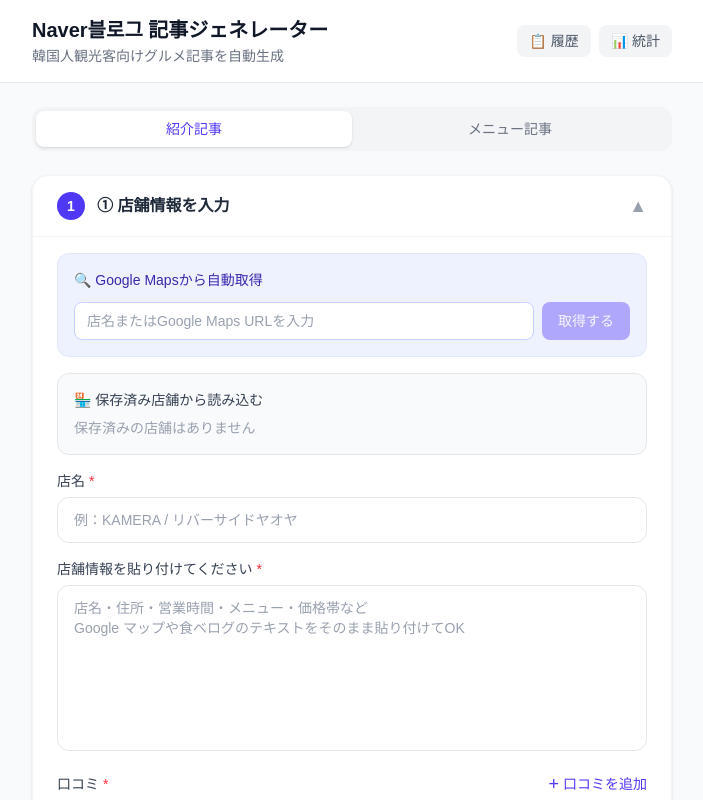
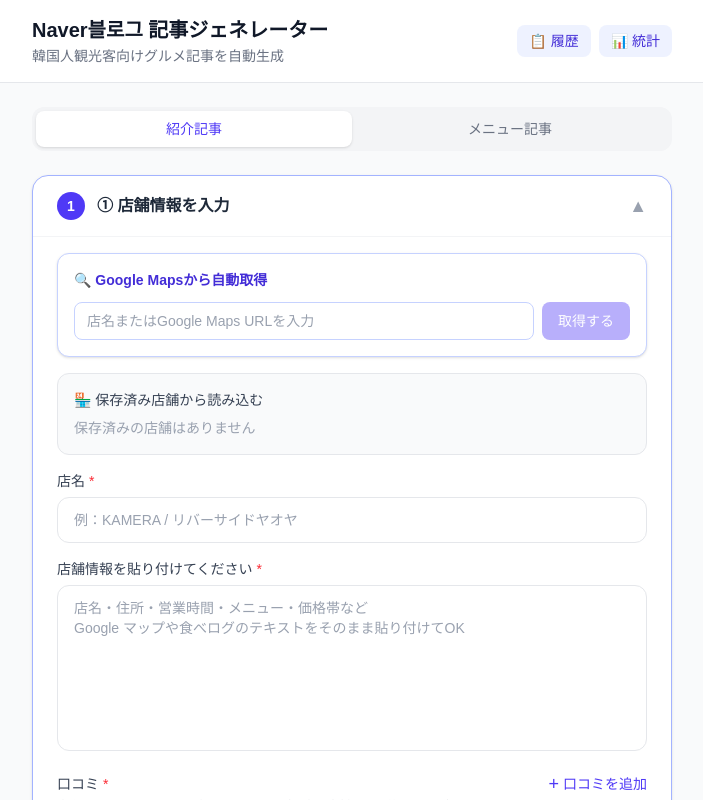
Before and after one commit to kanekohirokijp-dot/article-bot, a Next.js app: page / in a window 1280 px wide. Shown: the top 800 px of the page, without its empty margins (288-991 px from the left). Built offline with nearby package versions, Linux system fonts and the light colour scheme.

Commit message:
improve UI for both article modes

```diff
--- a/app/page.tsx
+++ b/app/page.tsx
@@ -705,13 +705,21 @@ export default function Home() {
           <div className="flex items-center gap-2">
             <button
               onClick={() => { setHistory(lsGetHistory()); setViewingHistory(null); setShowHistory(true); }}
-              className="flex items-center gap-1.5 text-sm font-medium text-gray-600 hover:text-gray-900 bg-gray-100 hover:bg-gray-200 px-3 py-1.5 rounded-lg transition-colors"
+              className={`flex items-center gap-1.5 text-sm font-medium px-3 py-1.5 rounded-lg transition-colors ${
+                articleMode === "menu"
+                  ? "text-pink-700 bg-pink-50 hover:bg-pink-100"
+                  : "text-indigo-700 bg-indigo-50 hover:bg-indigo-100"
+              }`}
             >
               📋 履歴
             </button>
             <button
               onClick={() => { setStats(lsGetStats()); setShowStats(true); }}
-              className="flex items-center gap-1.5 text-sm font-medium text-gray-600 hover:text-gray-900 bg-gray-100 hover:bg-gray-200 px-3 py-1.5 rounded-lg transition-colors"
+              className={`flex items-center gap-1.5 text-sm font-medium px-3 py-1.5 rounded-lg transition-colors ${
+                articleMode === "menu"
+                  ? "text-pink-700 bg-pink-50 hover:bg-pink-100"
+                  : "text-indigo-700 bg-indigo-50 hover:bg-indigo-100"
+              }`}
             >
               📊 統計
             </button>
@@ -750,8 +758,9 @@ export default function Home() {
             <div className="px-6 py-4 border-b border-gray-100">
               <p className="font-semibold text-gray-800">📋 メニュー情報を入力</p>
             </div>
-            <div className="px-6 pb-6 pt-4 space-y-4">
-              <div>
+            <div className="px-6 pb-6 pt-4 space-y-3">
+              {/* Card 1: 店舗名 */}
+              <div style={{ border: "0.5px solid #e5e7eb", borderRadius: "12px", padding: "16px" }}>
                 <label className="block text-sm font-medium text-gray-700 mb-1.5">
                   店舗名
                   <span className="text-red-500 ml-1">*</span>
@@ -764,7 +773,8 @@ export default function Home() {
                   className="w-full rounded-xl border border-gray-200 px-4 py-3 text-sm text-gray-800 placeholder-gray-400 focus:outline-none focus:ring-2 focus:ring-pink-400"
                 />
               </div>
-              <div>
+              {/* Card 2: メニュー情報 */}
+              <div style={{ border: "0.5px solid #e5e7eb", borderRadius: "12px", padding: "16px" }}>
                 <label className="block text-sm font-medium text-gray-700 mb-1.5">
                   メニュー情報
                   <span className="text-red-500 ml-1">*</span>
@@ -777,7 +787,8 @@ export default function Home() {
                   className="w-full rounded-xl border border-gray-200 px-4 py-3 text-sm text-gray-800 placeholder-gray-400 focus:outline-none focus:ring-2 focus:ring-pink-400 resize-none"
                 />
               </div>
-              <div>
+              {/* Card 3: 紹介記事URL */}
+              <div style={{ border: "0.5px solid #e5e7eb", borderRadius: "12px", padding: "16px" }}>
                 <label className="block text-sm font-medium text-gray-700 mb-1.5">
                   紹介記事のURL（任意・後から追加可）
                 </label>
@@ -790,7 +801,8 @@ export default function Home() {
                 />
                 <p className="text-xs text-gray-400 mt-1.5">紹介記事を公開したら、このURLをメニュー記事の本文に自動で挿入します</p>
               </div>
-              <div>
+              {/* Card 4: 店舗基本情報 */}
+              <div style={{ border: "0.5px solid #e5e7eb", borderRadius: "12px", padding: "16px" }}>
                 <label className="block text-sm font-medium text-gray-700 mb-1.5">
                   店舗基本情報
                   <span className="text-red-500 ml-1">*</span>
@@ -817,7 +829,7 @@ export default function Home() {
 
         {/* Step 1 */}
         {articleMode === "intro" && (
-        <section className="bg-white rounded-2xl shadow-sm border border-gray-100 overflow-hidden">
+        <section className={`bg-white rounded-2xl shadow-sm overflow-hidden transition-colors ${step === 1 ? "border border-indigo-300" : "border border-gray-100"}`}>
           <button
             className="w-full text-left px-6 py-4 flex items-center justify-between"
             onClick={() => setStep(step === 1 ? 0 : 1)}
@@ -834,8 +846,8 @@ export default function Home() {
           {step === 1 && (
             <div className="px-6 pb-6 space-y-4 border-t border-gray-100 pt-4">
               {/* Google Maps auto-fetch */}
-              <div className="rounded-xl border border-indigo-100 p-4 bg-indigo-50 space-y-3">
-                <p className="text-sm font-medium text-indigo-800">🔍 Google Mapsから自動取得</p>
+              <div className="rounded-xl border border-indigo-200 p-4 bg-white space-y-3 shadow-sm">
+                <p className="text-sm font-bold text-indigo-700">🔍 Google Mapsから自動取得</p>
                 <div className="flex gap-2">
                   <input
                     type="text"
@@ -1038,7 +1050,7 @@ export default function Home() {
 
         {/* Step 2 */}
         {articleMode === "intro" && (
-        <section className="bg-white rounded-2xl shadow-sm border border-gray-100 overflow-hidden">
+        <section className={`bg-white rounded-2xl shadow-sm overflow-hidden transition-colors ${step === 2 ? "border border-indigo-300" : "border border-gray-100"}`}>
           <button
             className="w-full text-left px-6 py-4 flex items-center justify-between"
             onClick={() => setStep(step === 2 ? 0 : 2)}
@@ -1135,10 +1147,18 @@ export default function Home() {
 
             {/* Section 1a: Fixed title for menu mode */}
             {articleMode === "menu" && menuFixedTitle && !isLoading && (
-              <section className="bg-white rounded-2xl shadow-sm border border-gray-100 overflow-hidden">
-                <div className="px-6 py-4 flex items-center gap-3">
-                  <span className="text-sm text-gray-500 whitespace-nowrap">📌 タイトル：</span>
-                  <p className="flex-1 text-sm font-medium text-gray-800 leading-relaxed">{menuFixedTitle.title}</p>
+              <div
+                className="flex items-center gap-3"
+                style={{
+                  background: "#f9fafb",
+                  border: "0.5px solid #e5e7eb",
+                  borderRadius: "12px",
+                  padding: "12px 16px",
+                }}
+              >
+                <p className="flex-1 text-gray-800 leading-relaxed" style={{ fontSize: "14px", fontWeight: 500 }}>
+                  📌 {menuFixedTitle.title}
+                </p>
                 <button
                   onClick={() => copyTitleText(menuFixedTitle.title, "menu")}
                   className="flex-shrink-0 text-xs font-medium whitespace-nowrap"
@@ -1153,7 +1173,6 @@ export default function Home() {
                   {copiedTitle === "menu" ? "✓ コピー済み" : "コピー"}
                 </button>
               </div>
-              </section>
             )}
 
             {/* Section 1b: Title candidates for intro mode — shown only after streaming finishes */}
@@ -1209,14 +1228,8 @@ export default function Home() {
             {/* Section 2: Article body */}
             <section className="bg-white rounded-2xl shadow-sm border border-gray-100 overflow-hidden">
               {/* Header */}
-              <div className="px-6 py-4 flex items-center gap-3 border-b border-gray-100">
-                <span
-                  className="w-7 h-7 rounded-full text-sm font-bold flex items-center justify-center flex-shrink-0"
-                  style={completion ? { background: accentHex, color: "white" } : { background: "#e5e7eb", color: "#6b7280" }}
-                >
-                  3
-                </span>
-                <span className="font-semibold text-gray-800">③ 生成された記事</span>
+              <div className="px-6 py-4 border-b border-gray-100">
+                <span className="font-semibold text-gray-800">📄 生成された記事</span>
               </div>
 
               {/* Tabs — appear only after streaming finishes */}
@@ -1323,7 +1336,8 @@ export default function Home() {
                       setViewingHistory(null);
                       setShowHistory(true);
                     }}
-                    className="w-full py-3 rounded-xl border border-gray-200 text-gray-600 text-sm font-medium hover:bg-gray-50 transition-colors"
+                    className="w-full py-3 rounded-xl text-sm font-medium transition-colors"
+                    style={{ border: `1px solid ${accentHex}`, color: accentHex, background: "white" }}
                   >
                     履歴を見る
                   </button>
```
Lines whose indentation alone changed are shown as unchanged.
